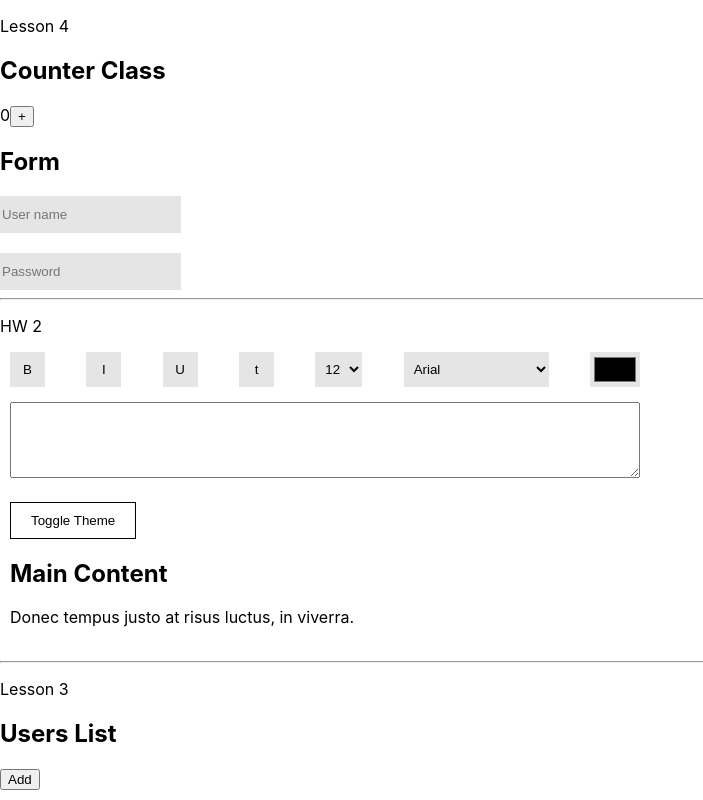
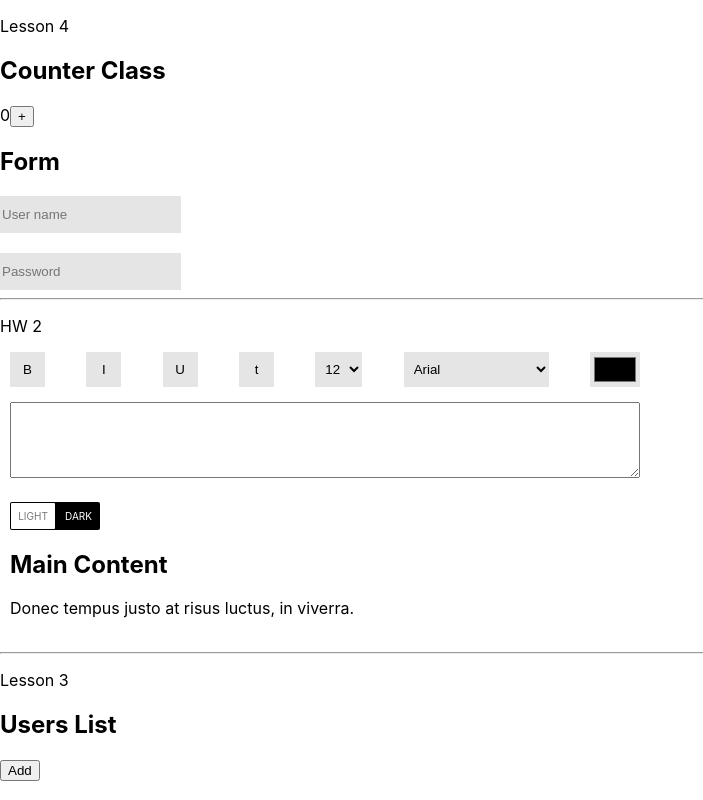
Before and after one commit to DaniilSob2004/FirstProject_React, a React (Create React App) app: page / in a window 1280 px wide. Shown: the top 800 px of the page, without its empty margins (0-703 px from the left). Built offline with nearby package versions, Linux system fonts and the light colour scheme.

Commit message:
Modified change theme

```diff
--- a/src/hw/Theme/Theme.jsx
+++ b/src/hw/Theme/Theme.jsx
@@ -11,10 +11,14 @@ function Theme() {
     return (
         <div className={`${classes.container}
                          ${isDarkTheme && classes.darkMode}`}>
-            <button
-                className={classes.btn}
-                onClick={toggleThemeClick}>Toggle Theme
-            </button>
+            <label className={classes.checkboxGreen}>
+                <input type="checkbox" onChange={toggleThemeClick} />
+                <span
+                  className={classes.checkboxGreenSwitch}
+                  data-label-on="Dark"
+                  data-label-off="Light">
+                </span>
+            </label>
             <section id="content">
                 <h2>Main Content</h2>
                 <p>Donec tempus justo at risus luctus, in viverra.</p>
--- a/src/hw/Theme/Theme.module.css
+++ b/src/hw/Theme/Theme.module.css
@@ -19,14 +19,75 @@
     transition: background-color 0.3s ease, color 0.3s ease;
 }
 
-.btn {
-    padding: 10px 20px;
-    background-color: transparent;
-    border: 1px solid var(--text-color-light);
-    color: var(--text-color-light);
-    cursor: pointer;
+/* ----------------- CheckBox ----------------- */
+.checkboxGreen {
+    display: inline-block;
+    height: 28px;
+    line-height: 28px;
+    margin-right: 10px;
+    position: relative;
+    vertical-align: middle;
+    font-size: 14px;
+    user-select: none;
 }
-.btn:hover {
-    background-color: var(--text-color-light);
-    color: var(--bg-color-light);
+
+.checkboxGreen .checkboxGreenSwitch {
+	position: relative;
+    display: inline-block;
+    height: 28px;
+    width: 90px;
+    box-sizing: border-box;
+    border-radius: 2px;
+    background: black;
+    transition: background-color 0.3s cubic-bezier(0, 1, 0.5, 1);
 }
+.checkboxGreen .checkboxGreenSwitch:before {
+    content: attr(data-label-on);
+    display: inline-block;
+    box-sizing: border-box;
+    width: 45px;
+    padding: 0 12px;
+    position: absolute;
+    top: 0;
+    left: 43px;
+    text-transform: uppercase;
+    text-align: center;
+    color: white;
+    font-size: 10px;
+    line-height: 28px;
+}
+.checkboxGreen .checkboxGreenSwitch:after {
+    content: attr(data-label-off);
+    display: inline-block;
+    box-sizing: border-box;
+    width: 44px;
+    border-radius: 1px;
+    position: absolute;
+    top: 1px;
+    left: 1px;
+    z-index: 5;
+    text-transform: uppercase;
+    text-align: center;
+    background: white;
+    line-height: 26px;
+    font-size: 10px;
+    color: #777;
+    transition: transform 0.3s cubic-bezier(0, 1, 0.5, 1);
+}
+
+.checkboxGreen input[type="checkbox"] {
+    display: block;
+    width: 0;
+    height: 0;
+    position: absolute;
+    z-index: -1;
+    opacity: 0;
+}
+.checkboxGreen input[type="checkbox"]:checked + .checkboxGreenSwitch:before {
+    content: attr(data-label-off);
+    left: 0;
+}
+.checkboxGreen input[type="checkbox"]:checked + .checkboxGreenSwitch:after {
+    content: attr(data-label-on);
+    transform: translate3d(44px, 0, 0);
+}
```
Also changed, not shown: 1 other file (tests, documents, lock files or other folders).
